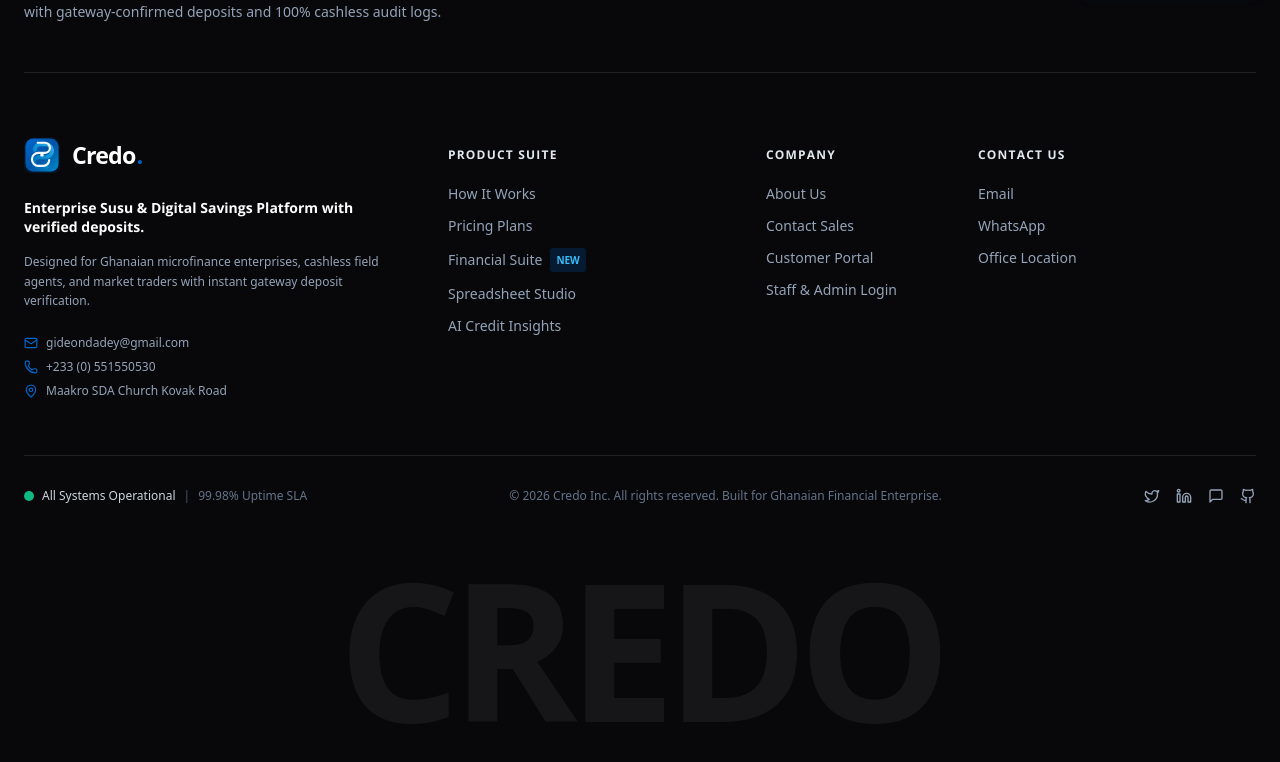
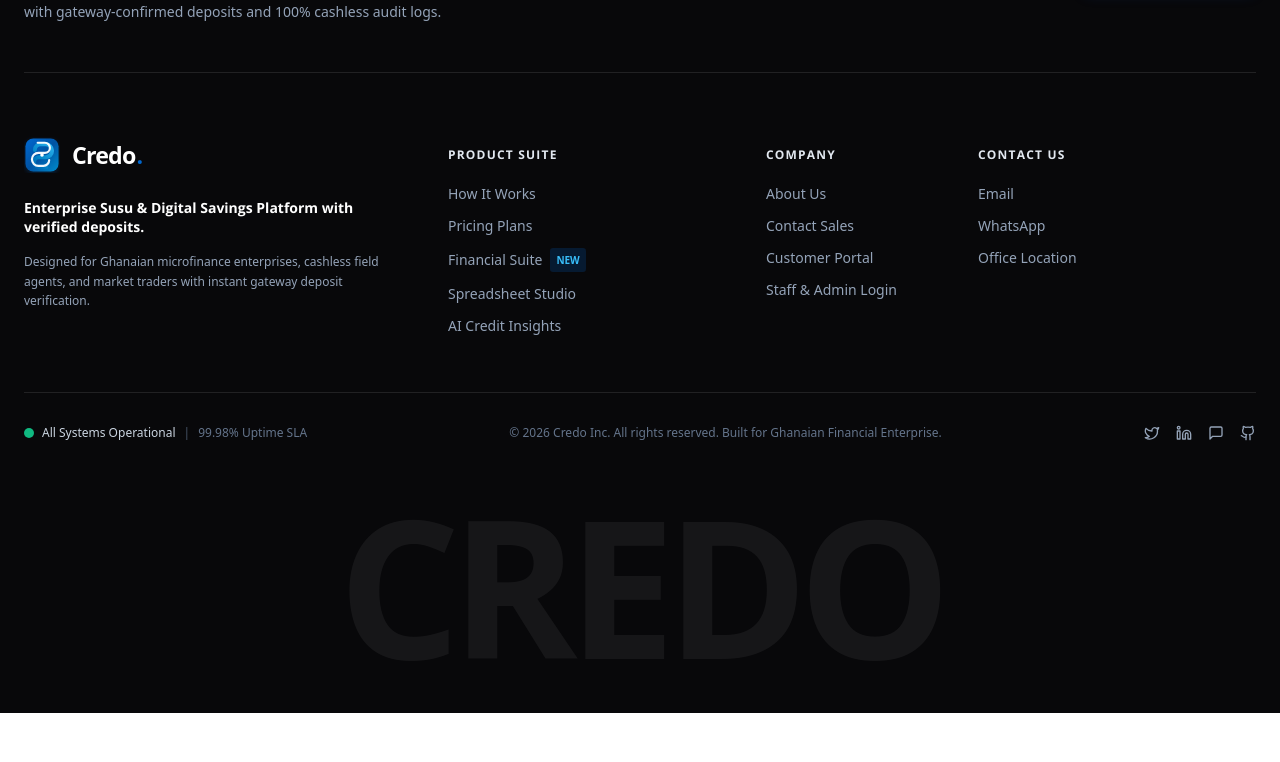
Before and after one commit to Gideon-Dadey/SusuFlow, a Next.js app in the folder apps/web/: page / in a window 1280 px wide. Shown: the part 4741-5503 px from the top of the page. After the commit the page ends 5454 px from the top, so only its background shows below. Built offline with nearby package versions, Linux system fonts and the light colour scheme.

Commit message:
style(ui): remove redundant contact info lines under brand column in footer

```diff
--- a/apps/web/src/components/marketing/footer.tsx
+++ b/apps/web/src/components/marketing/footer.tsx
@@ -103,33 +103,6 @@
               agents, and market traders with instant gateway deposit
               verification.
             </p>
-
-            <div className="space-y-2 pt-2 text-xs text-slate-400">
-              <p className="flex items-center gap-2">
-                <Mail className="h-3.5 w-3.5 text-[#0066cc] shrink-0" />
-                <a
-                  href="mailto:gideondadey@gmail.com"
-                  className="hover:text-white transition-colors"
-                >
-                  gideondadey@gmail.com
-                </a>
-              </p>
-              <p className="flex items-center gap-2">
-                <Phone className="h-3.5 w-3.5 text-[#0066cc] shrink-0" />
-                <a
-                  href="https://wa.me/233551550530"
-                  target="_blank"
-                  rel="noreferrer"
-                  className="hover:text-white transition-colors"
-                >
-                  +233 (0) 551550530
-                </a>
-              </p>
-              <p className="flex items-center gap-2">
-                <MapPin className="h-3.5 w-3.5 text-[#0066cc] shrink-0" />
-                <span>Maakro SDA Church Kovak Road</span>
-              </p>
-            </div>
           </div>
 
           {/* Column 2: Product Suite */}
```
